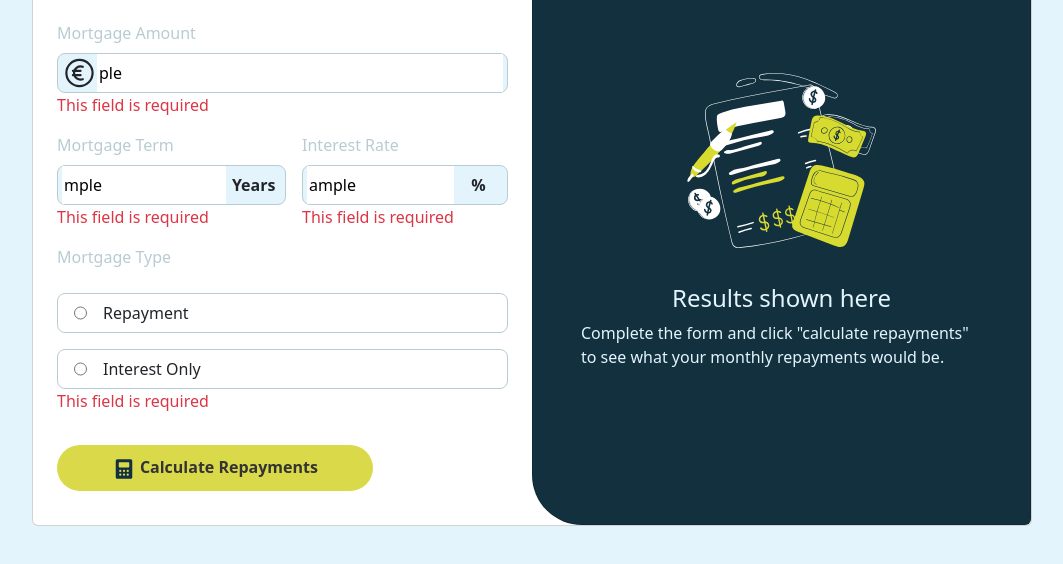
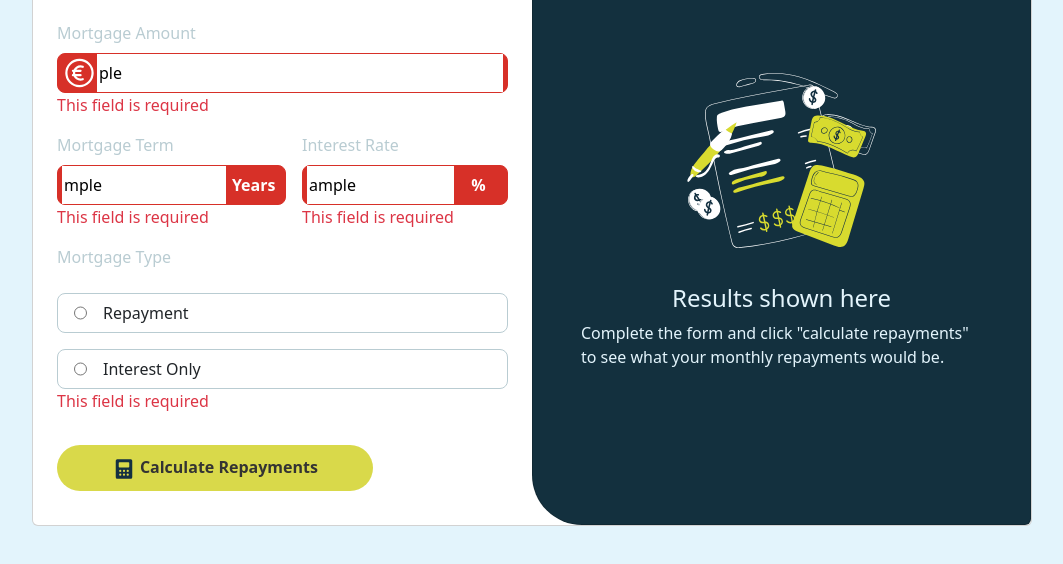
Before and after one commit to javilafoure/Proyecto_final_N1, a plain HTML site: page index.html in a window 1280 px wide. Both pictures are taken after typing "Sample", "Sample", "Sample" into the empty fields and a click on the button "Calculate Repayments". Shown: the part 174-738 px from the top of the page, without its empty margins (108-1171 px from the left). Drawn offline with nearby package versions, Linux system fonts and the light colour scheme.

Commit message:
validacion 100%

```diff
--- a/index.html
+++ b/index.html
@@ -23,13 +23,13 @@
                 <form>
                     <div class="mb-3">
                         <label for="" class="form-label color_text">Mortgage Amount</label>
-                        <label for="" class="dato d-flex justify-content-between" id="monto_deuda">
+                        <label for="" class="dato d-flex justify-content-between errorSpan" id="monto_deuda">
                             <svg xmlns="http://www.w3.org/2000/svg" fill="none" viewBox="0 0 24 24" stroke-width="1.5"
                                 stroke="currentColor" class="size-6">
                                 <path stroke-linecap="round" stroke-linejoin="round"
                                     d="M14.25 7.756a4.5 4.5 0 1 0 0 8.488M7.5 10.5h5.25m-5.25 3h5.25M21 12a9 9 0 1 1-18 0 9 9 0 0 1 18 0Z" />
                             </svg>
-                            <input class="borde w-100" name="monto" type="text">
+                            <input class="borde w-100 h-100" name="monto" type="text">
 
                         </label>
                         <span class="text-danger invisible" id="alert_monto">This field is required</span>
@@ -37,7 +37,7 @@
                     <div class="d-md-flex justify-content-md-between gap-3">
                         <div class="mb-3">
                             <label for="" class="form-label color_text">Mortgage Term</label>
-                            <label for="" class="dato d-flex">
+                            <label for="" class="dato d-flex" id="cuotaNun">
                                 <input class="borde w-75" type="text" class="form-control" name="cuota">
                                 <span class="d-flex w-25 align-items-center justify-content-center fw-bold">Years</span>
                             </label>
@@ -45,7 +45,7 @@
                         </div>
                         <div class="mb-3">
                             <label for="" class="form-label color_text">Interest Rate</label>
-                            <label for="" class="dato d-flex">
+                            <label for="" class="dato d-flex" id="tasa">
                                 <input class="borde w-75" type="text" class="form-control" name="tasa"
                                     placeholder="">
                                     <span class="d-flex w-25 align-items-center justify-content-center fw-bold">%</span>
--- a/js/main.js
+++ b/js/main.js
@@ -10,6 +10,8 @@ const alert_year = document.querySelector('#alert_year')
 const alert_interest = document.querySelector('#alert_interest')
 const alert_opt = document.querySelector('#alert_opt')
 const monto_deuda = document.querySelector('#monto_deuda')
+const cuotaNun = document.querySelector('#cuotaNun')
+const tasa = document.querySelector('#tasa')
 
 btn_calcular.addEventListener('click', calcular);
 
@@ -58,12 +60,15 @@ function calcular() {
 
         if (isNaN(p)) {
             alert_monto.classList.remove('invisible')
+            monto_deuda.classList.add('errorMensaje')
 
         } if (isNaN(r)) {
             alert_interest.classList.remove('invisible')
+            cuotaNun.classList.add('errorMensaje')
         }
         if (isNaN(n)) {
             alert_year.classList.remove('invisible')
+            tasa.classList.add('errorMensaje')
         }
         if (formData.get('opt') === null) {
             alert_opt.classList.remove('invisible')
@@ -113,5 +118,8 @@ function clear() {
     alert_year.classList.add('invisible')
     alert_interest.classList.add('invisible')
     alert_opt.classList.add('invisible')
+    monto_deuda.classList.remove('errorMensaje')
+    cuotaNun.classList.remove('errorMensaje')
+    tasa.classList.remove('errorMensaje')
 
 }
--- a/styles/style.css
+++ b/styles/style.css
@@ -5,7 +5,7 @@
     background-color: #e3f4fc;
 }
 
-.dato{
+.dato {
     width: 100%;
     height: 40px;
     border: solid 1px #b9ccd2;
@@ -15,7 +15,7 @@
     background-color: #e3f4fc;
 }
 
-.radio_btn{
+.radio_btn {
     width: 100%;
     height: 40px;
     border: solid 1px #b9ccd2;
@@ -25,26 +25,29 @@
 }
 
 .dato:focus-within,
-.radio_btn:focus-within
-{
+.radio_btn:focus-within {
     border: solid 2px #d9d94a;
     background-color: #fafae1;
 
 }
 
-.dato.alert
-{
-    border: solid 2px red;
-    background-color: rgba(255, 0, 0, 0.342);
-
+.errorMensaje {
+    background-color: hsl(3, 69%, 50%);
+    color: white;
+    border: solid 1px hsl(3, 69%, 50%);
+    display: flex;
 }
 
-.borde{
+#monto_deuda>input {
+    height: 40px;
+}
+
+.borde {
     border: none;
     outline: none;
 }
 
-.ancho{
+.ancho {
     display: flex;
     width: 40%;
     background-color: #e3f4fc;
@@ -75,25 +78,25 @@
     background-color: #f2cf23;
 }
 
-.color_text{
+.color_text {
     color: #b9ccd2;
 }
 
-.result{
+.result {
     background-color: #0f2431;
     box-shadow: 0 -5px #d9d94a;
 }
 
-#mensualidad{
+#mensualidad {
     color: #d9d94a;
 
 }
 
-#resultado{
+#resultado {
     display: none;
 }
 
-#message{
+#message {
     display: none;
 }
 
```
